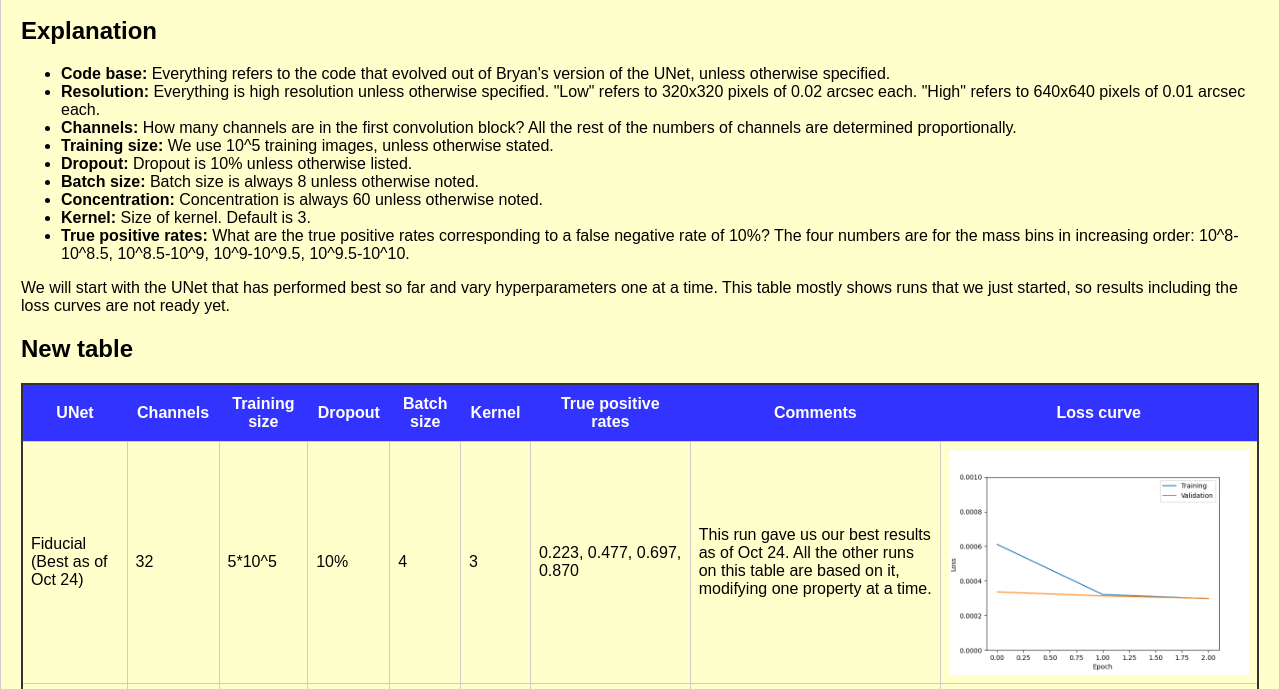
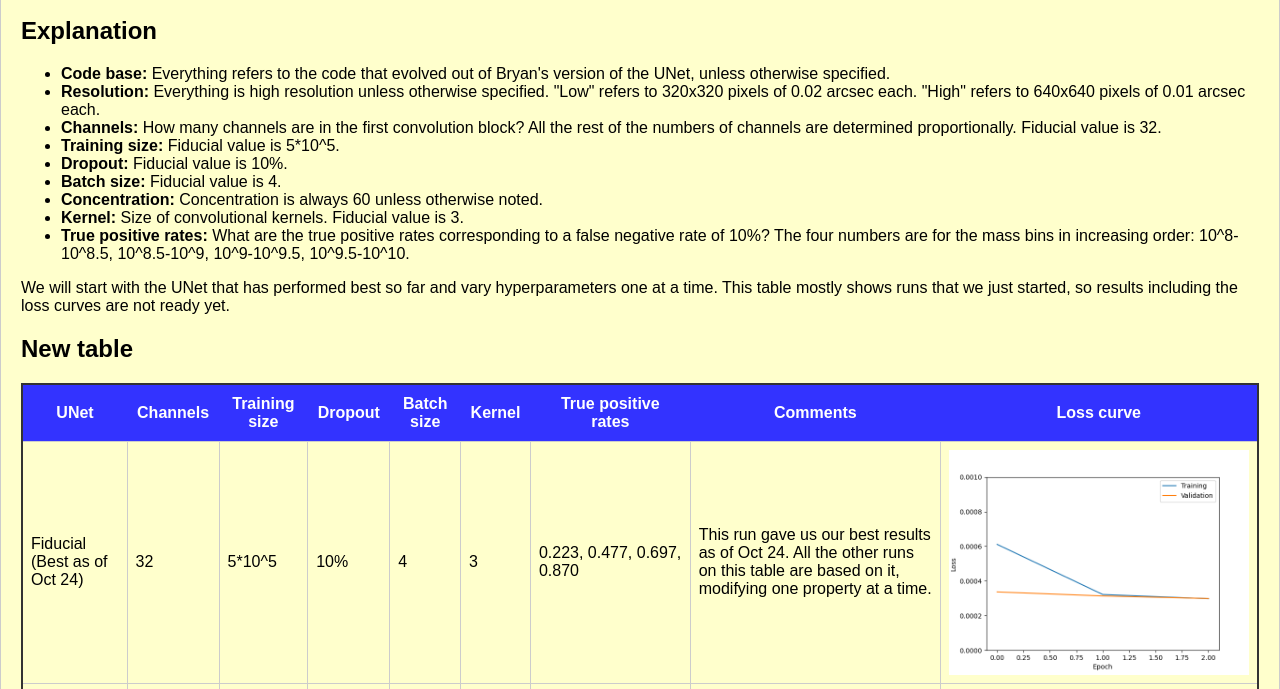
Before and after one commit to arthur-tsang/arthur-tsang.github.io, a plain HTML site: page run_table.html in a window 1280 px wide. Shown: the part 61-750 px from the top of the page. Drawn offline with Linux system fonts and the light colour scheme.

Commit message:
Updated explanation

```diff
--- a/run_table.html
+++ b/run_table.html
@@ -66,12 +66,12 @@
       <ul>
         <li><strong>Code base:</strong> Everything refers to the code that evolved out of Bryan's version of the UNet, unless otherwise specified.
         <li><strong>Resolution:</strong> Everything is high resolution unless otherwise specified. "Low" refers to 320x320 pixels of 0.02 arcsec each. "High" refers to 640x640 pixels of 0.01 arcsec each.
-        <li><strong>Channels:</strong> How many channels are in the first convolution block? All the rest of the numbers of channels are determined proportionally.
-        <li><strong>Training size:</strong> We use 10^5 training images, unless otherwise stated.
-        <li><strong>Dropout:</strong> Dropout is 10% unless otherwise listed.
-        <li><strong>Batch size:</strong> Batch size is always 8 unless otherwise noted.
+        <li><strong>Channels:</strong> How many channels are in the first convolution block? All the rest of the numbers of channels are determined proportionally. Fiducial value is 32.
+        <li><strong>Training size:</strong> Fiducial value is 5*10^5.
+        <li><strong>Dropout:</strong> Fiducial value is 10%.
+        <li><strong>Batch size:</strong> Fiducial value is 4.
         <li><strong>Concentration:</strong> Concentration is always 60 unless otherwise noted.
-        <li><strong>Kernel:</strong> Size of kernel. Default is 3.
+        <li><strong>Kernel:</strong> Size of convolutional kernels. Fiducial value is 3.
         <li><strong>True positive rates:</strong> What are the true positive rates corresponding to a false negative rate of 10%? The four numbers are for the mass bins in increasing order: 10^8-10^8.5, 10^8.5-10^9, 10^9-10^9.5, 10^9.5-10^10.
       </ul>
 
```
